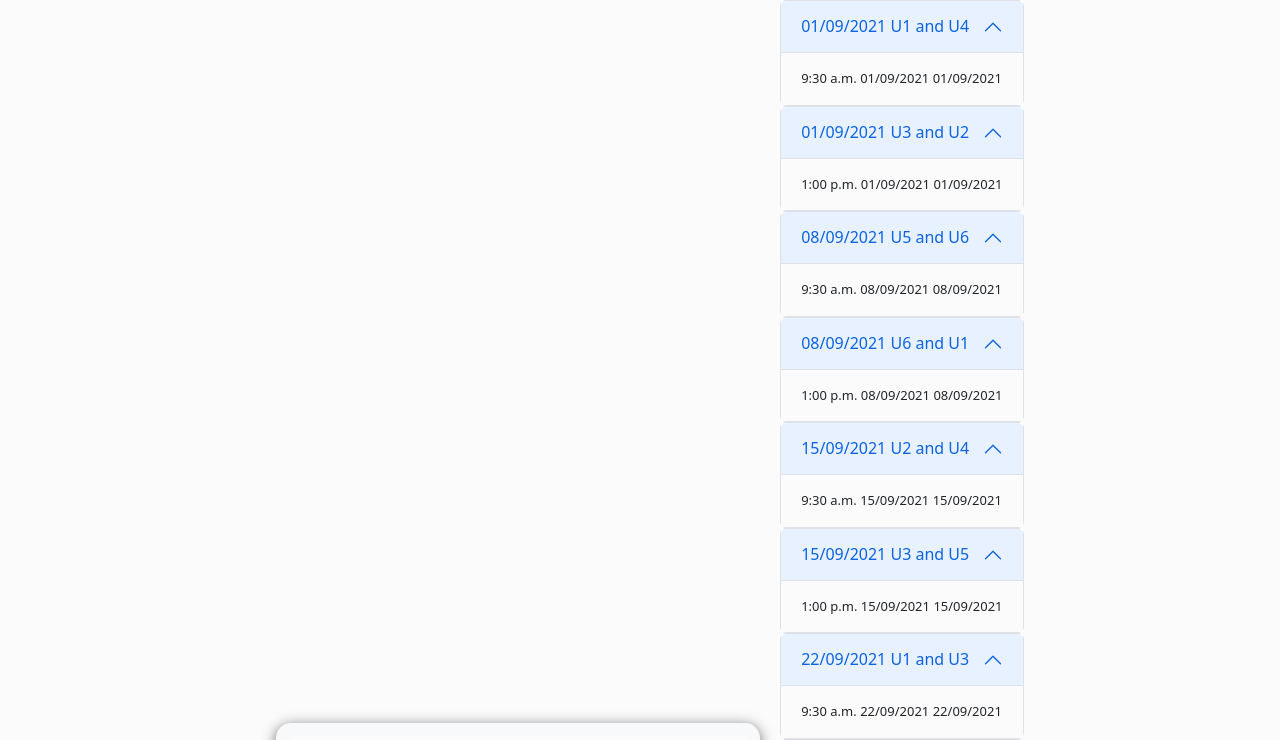
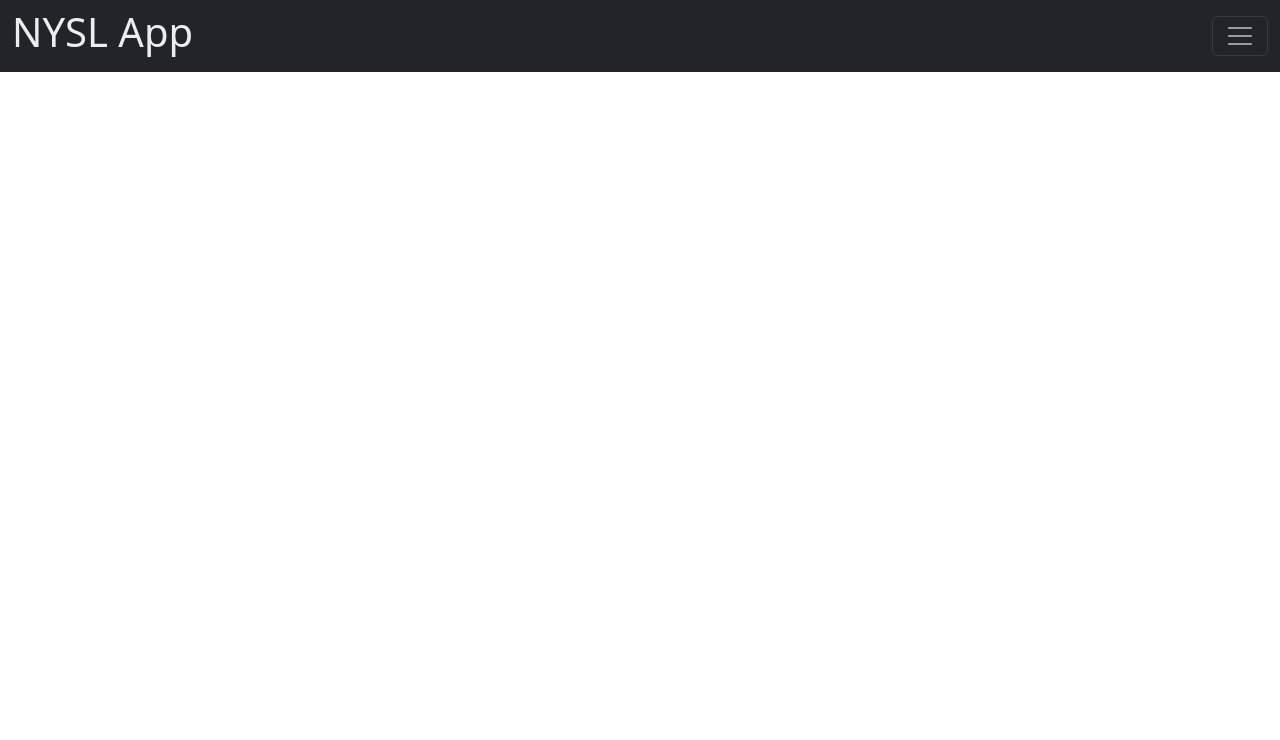
Before and after one commit to Marcoldom88/nysl-task3, a React (Create React App) app: page / in a window 1280 px wide. Shown: the top 740 px of the page. Built offline with nearby package versions, Linux system fonts and the light colour scheme.

Commit message:
added navigation with Route React

```diff
--- a/src/App.js
+++ b/src/App.js
@@ -1,17 +1,23 @@
 import React from 'react';
 import './App.css';
+import {  createBrowserRouter,  RouterProvider,  Route, } from 'react-router-dom';
+import Navbar from './components/Navbar';
 import { Home } from './components/Home';
 import { Schedule } from './components/Schedule';
 
 
 
-function App() {
-  return (
-    <div className="App">
-      <Home />
-      <Schedule />
-    </div>
-  );
-}
+const App = createBrowserRouter([
+  {
+    path: "/",
+    element: <Navbar />,
+    children: [
+      {
+        path: "./components/Home",
+        element: <Home />,
+      },
+    ],
+  }
+])
 
 export default App;
--- a/src/components/Home.js
+++ b/src/components/Home.js
@@ -1,6 +1,6 @@
 import '../stylesheets/Home.css';
 
-export function Home() {
+function Home() {
   return (
     <div className="home-container">
       <div className="table-container">
@@ -34,3 +34,5 @@ export function Home() {
     </div>
   )
 }
+
+export default Home;
--- a/src/components/Navbar.js
+++ b/src/components/Navbar.js
@@ -1,44 +1,40 @@
+import React from "react";
+import { Link, Outlet } from "react-router-dom";
+import '../stylesheets/Navbar.css'
 
 function Navbar() {
   return(
-
+    <div>
       <nav className="navbar navbar-dark bg-dark fixed-top">
         <div className="container-fluid">
-      <p className="navbar-brand" >NYSL App</p>
+          <h1 className="brand" >NYSL App</h1>
           <button className="navbar-toggler" type="button" data-bs-toggle="offcanvas" data-bs-target="#offcanvasDarkNavbar" aria-controls="offcanvasDarkNavbar">
             <span className="navbar-toggler-icon"></span>
           </button>
           <div className="offcanvas offcanvas-end text-bg-dark" tabIndex="-1" id="offcanvasDarkNavbar" aria-labelledby="offcanvasDarkNavbarLabel">
             <div className="offcanvas-header">
-          <h5 className="offcanvas-title" id="offcanvasDarkNavbarLabel">Dark offcanvas</h5>
+              <h5 className="offcanvas-title" id="offcanvasDarkNavbarLabel">Menu</h5>
               <button type="button" className="btn-close btn-close-white" data-bs-dismiss="offcanvas" aria-label="Close"></button>
             </div>
             <div className="offcanvas-body">
               <ul className="navbar-nav justify-content-end flex-grow-1 pe-3">
                 <li className="nav-item">
-              <a className="nav-link active" aria-current="page" href="#">Home</a>
+                  <Link to="./Home" className="nav-link active" aria-current="page">Home</Link>
                 </li>
                 <li className="nav-item">
-              <a className="nav-link" href="#">Link</a>
-            </li>
-            <li className="nav-item dropdown">
-              <a className="nav-link dropdown-toggle" href="#" role="button" data-bs-toggle="dropdown" aria-expanded="false">
-                Dropdown
-              </a>
-              <ul className="dropdown-menu dropdown-menu-dark">
-                <li><a className="dropdown-item" href="#">Action</a></li>
-                <li><a className="dropdown-item" href="#">Another action</a></li>
-                <li>
-                  <hr className="dropdown-divider" />
-                </li>
-                <li><a className="dropdown-item" href="#">Something else here</a></li>
-              </ul>
+                  <Link to="./Schedule" className="nav-link">Game Schedule</Link>
                 </li>
               </ul>
             </div>
           </div>
         </div>
       </nav>
+      <>
+        <div id="detail" className="content-container">
+          <Outlet />
+        </div>
+      </>
+    </div>
   )
 }
 
--- /dev/null
+++ b/src/error-page.js
@@ -0,0 +1,16 @@
+import { useRouteError } from "react-router-dom";
+
+export default function ErrorPage() {
+  const error = useRouteError();
+  console.error(error);
+
+  return (
+    <div id="error-page">
+      <h1>Oops!</h1>
+      <p>Sorry, an unexpected error has occurred.</p>
+      <p>
+        <i>{error.statusText || error.message}</i>
+      </p>
+    </div>
+  );
+}
--- a/src/index.css
+++ b/src/index.css
@@ -1,13 +1,22 @@
 body {
   margin: 0;
-  font-family: -apple-system, BlinkMacSystemFont, 'Segoe UI', 'Roboto', 'Oxygen',
-    'Ubuntu', 'Cantarell', 'Fira Sans', 'Droid Sans', 'Helvetica Neue',
-    sans-serif;
-  -webkit-font-smoothing: antialiased;
+  font-family: 'Courier New', Courier, monospace;
+    -webkit-font-smoothing: antialiased;
   -moz-osx-font-smoothing: grayscale;
+  background-color: #ECEDEE;
+
 }
 
 code {
   font-family: source-code-pro, Menlo, Monaco, Consolas, 'Courier New',
     monospace;
 }
+.App {
+  display: flex;
+  align-items: center;
+  justify-content: center;
+  font-size: small;
+}* {
+  margin: 0;
+  padding: 0;
+}
--- a/src/index.js
+++ b/src/index.js
@@ -1,20 +1,44 @@
 import React from 'react';
 import ReactDOM from 'react-dom/client';
 import './index.css';
-import App from './App';
+import Navbar from './components/Navbar';
 import * as serviceWorkerRegistration from './serviceWorkerRegistration';
 import reportWebVitals from './reportWebVitals';
 // Bootstrap CSS
 import "bootstrap/dist/css/bootstrap.min.css";
 // Bootstrap Bundle JS
 import "bootstrap/dist/js/bootstrap.bundle.min";
+// React Router
+import { RouterProvider, createBrowserRouter, } from 'react-router-dom';
+import Home  from './components/Home';
+import { Schedule } from './components/Schedule';
+import ErrorPage from "./error-page";
+
+const App = createBrowserRouter([
+  {
+    path: "/",
+    element: <Navbar />,
+    errorElement: <ErrorPage />,
+    children: [
+      {
+        path: "Home",
+        element: <Home />,
+      },
+      {
+        path: "Schedule",
+        element: <Schedule />,
+      },
+    ],
+  }
+])
 
 const root = ReactDOM.createRoot(document.getElementById('root'));
 root.render(
-  <React.StrictMode>
-    <App />
+    <React.StrictMode>
+    <RouterProvider router={App} />
   </React.StrictMode>
 );
+
 
 // If you want your app to work offline and load faster, you can change
 // unregister() to register() below. Note this comes with some pitfalls.
--- /dev/null
+++ b/src/stylesheets/Navbar.css
@@ -0,0 +1,14 @@
+
+
+.content-container {
+  display: flex;
+  align-items: center;
+  justify-content: center;
+  font-size: small;
+  margin-top: 100px;
+}
+
+.brand{
+  color: #ECEDEE;
+
+}
```
Lines whose indentation alone changed are shown as unchanged.
